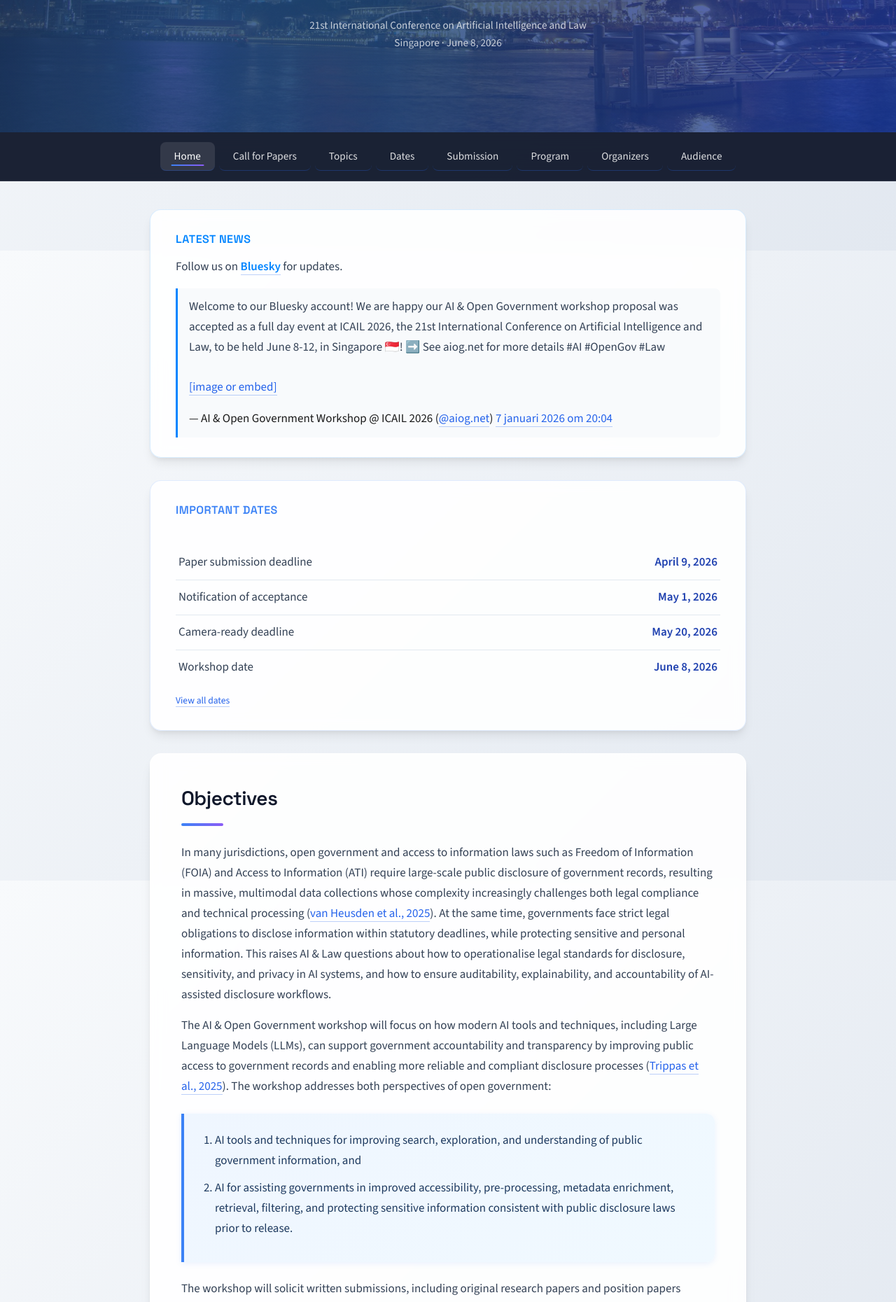
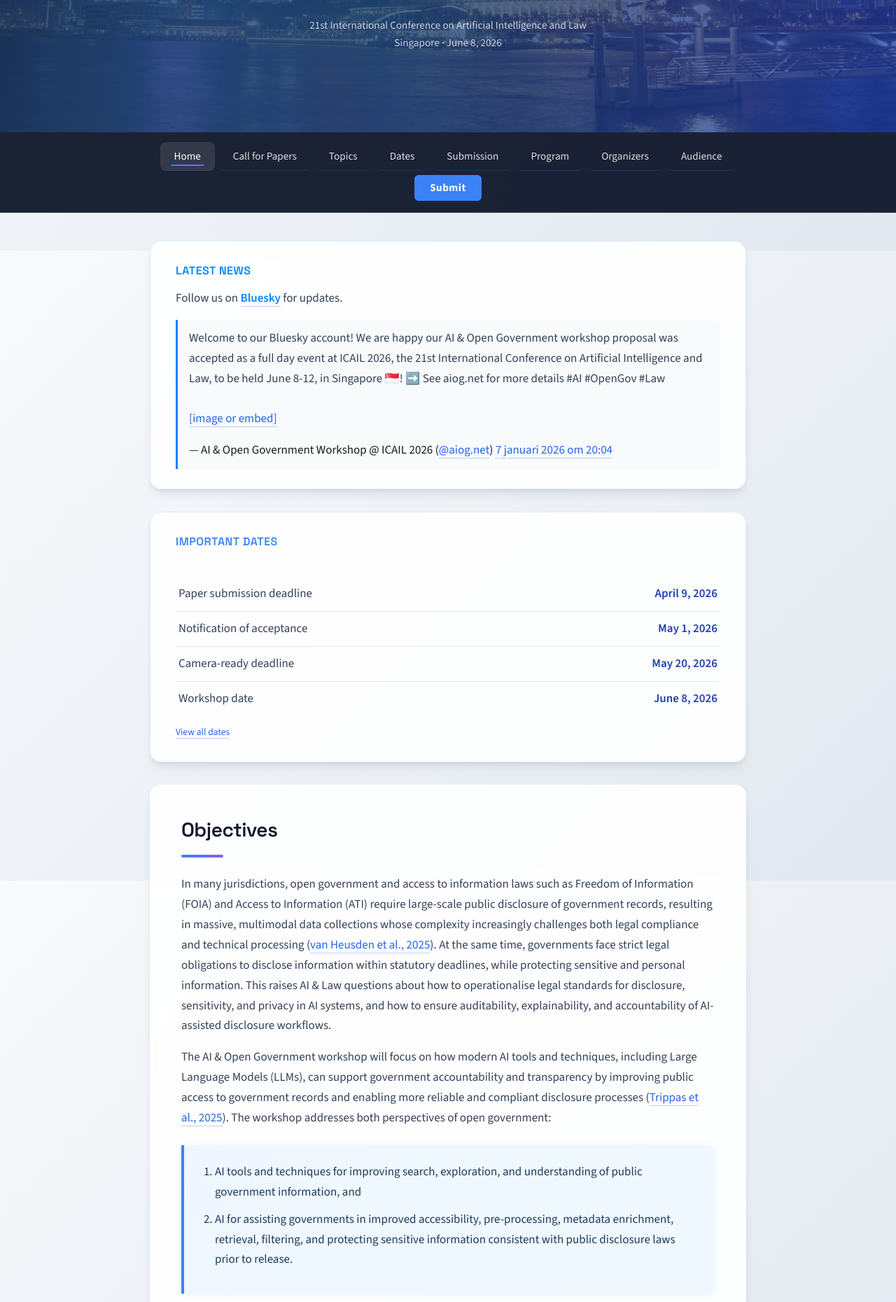
Before and after one commit to graus/aiog, a Jekyll site: the page built from index.md, in a window 1280 px wide. Shown: the part 542-2402 px from the top of the page at 70% size. Built offline with Jekyll 4.4.1, drawn with Linux system fonts in a browser that asks for light colours; a script that is not in the unit is left out.

Commit message:
Add Submit CTA button to navigation
Co-Authored-By: Claude Opus 4.6 <noreply@anthropic.com>

```diff
--- a/_data/navigation.yml
+++ b/_data/navigation.yml
@@ -14,3 +14,7 @@
   url: /organizers/
 - title: Audience
   url: /audience/
+- title: Submit
+  url: https://submit.aiog.net
+  cta: true
+  external: true
--- a/_includes/nav.html
+++ b/_includes/nav.html
@@ -2,7 +2,7 @@
     <div class="container">
         <ul>
             {% for item in site.data.navigation %}
-            <li><a href="{{ item.url | relative_url }}#content"{% if page.url == item.url %} class="active"{% endif %}>{{ item.title }}</a></li>
+            <li><a href="{% if item.external %}{{ item.url }}{% else %}{{ item.url | relative_url }}#content{% endif %}"{% if item.external %} target="_blank" rel="noopener"{% endif %} class="{% if page.url == item.url %}active{% endif %}{% if item.cta %} cta-btn{% endif %}">{{ item.title }}</a></li>
             {% endfor %}
         </ul>
     </div>
--- a/style.css
+++ b/style.css
@@ -251,6 +251,25 @@ nav ul li a.active::after {
 nav ul li a:focus-visible {
     outline: 2px solid #3b82f6;
     outline-offset: 2px;
+}
+
+nav ul li a.cta-btn {
+    background: #3b82f6;
+    color: #ffffff;
+    border-radius: 6px;
+    font-weight: 700;
+    letter-spacing: 0.03em;
+    padding: 8px 22px;
+}
+
+nav ul li a.cta-btn::after {
+    display: none;
+}
+
+nav ul li a.cta-btn:hover,
+nav ul li a.cta-btn:focus {
+    background: #2563eb;
+    color: #ffffff;
 }
 
 /* Main content */
```
